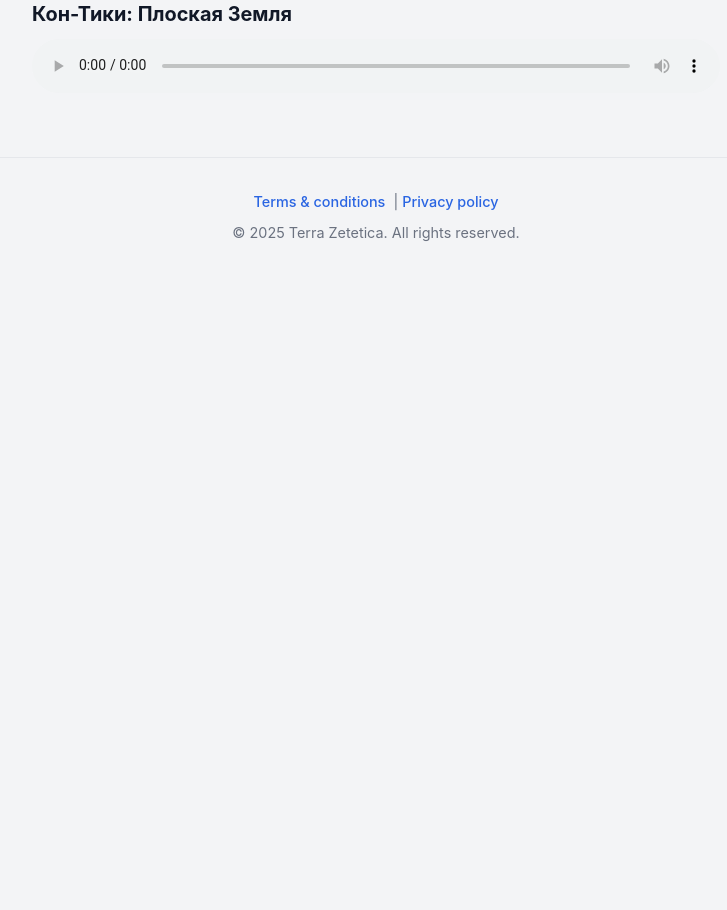
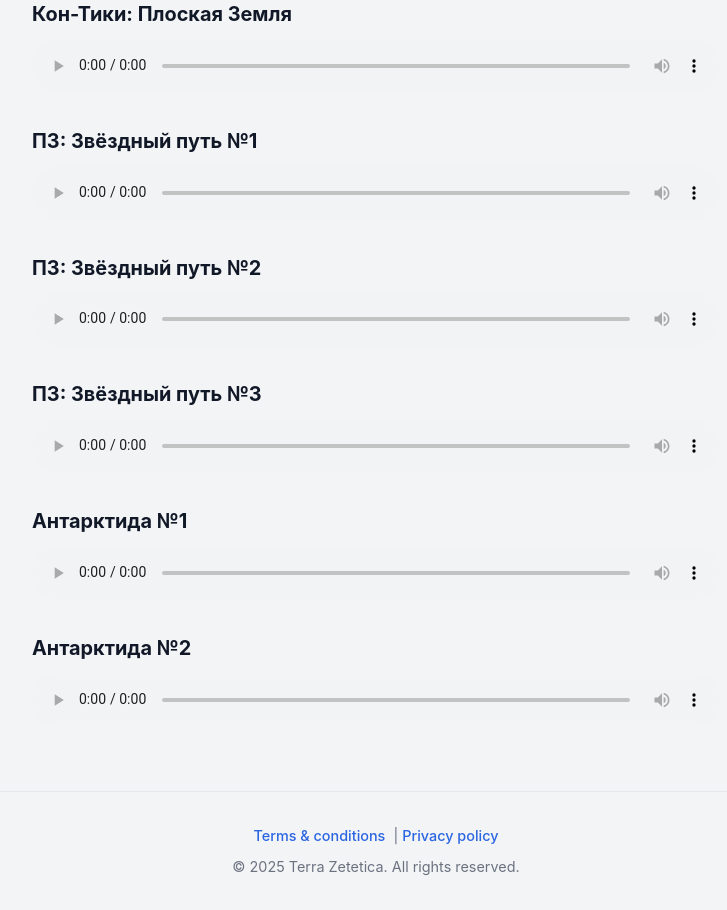
Before and after one commit to kardinalmarkov/terra-zetetica, a Next.js app: page /music in a window 1280 px wide. Shown: the part 460-1370 px from the top of the page, without its empty margins (264-991 px from the left). Before the commit the page ends 800 px from the top, so only its background shows below. Built offline with nearby package versions, Linux system fonts and the light colour scheme.

Commit message:
Update music.js

```diff
--- a/pages/music.js
+++ b/pages/music.js
@@ -1,10 +1,18 @@
 import Head from 'next/head';
 
+
+
 const tracks = [
-  { title: 'Фальшивая луна', src: '/media/1.mp3' },
-  { title: 'Лунный свет', src: '/media/2.mp3' },
-  { title: 'Кон-Тики: Плоская Земля', src: '/media/3.mp3' }
+  { title: 'Фальшивая луна', src: 'https://archive.org/download/8_20250522_202505/1.mp3' },
+  { title: 'Лунный свет', src: 'https://archive.org/download/8_20250522_202505/2.mp3' },
+  { title: 'Кон-Тики: Плоская Земля', src: 'https://archive.org/download/8_20250522_202505/3.mp3' },
+  { title: 'ПЗ: Звёздный путь №1', src: 'https://archive.org/download/8_20250522_202505/4.mp3' },
+  { title: 'ПЗ: Звёздный путь №2', src: 'https://archive.org/download/8_20250522_202505/5.mp3' },
+  { title: 'ПЗ: Звёздный путь №3', src: 'https://archive.org/download/8_20250522_202505/6.mp3' },
+  { title: 'Антарктида №1', src: 'https://archive.org/download/8_20250522_202505/7.mp3' },
+  { title: 'Антарктида №2', src: 'https://archive.org/download/8_20250522_202505/8.mp3' }
 ];
+
 
 export default function Music() {
   return (
```
